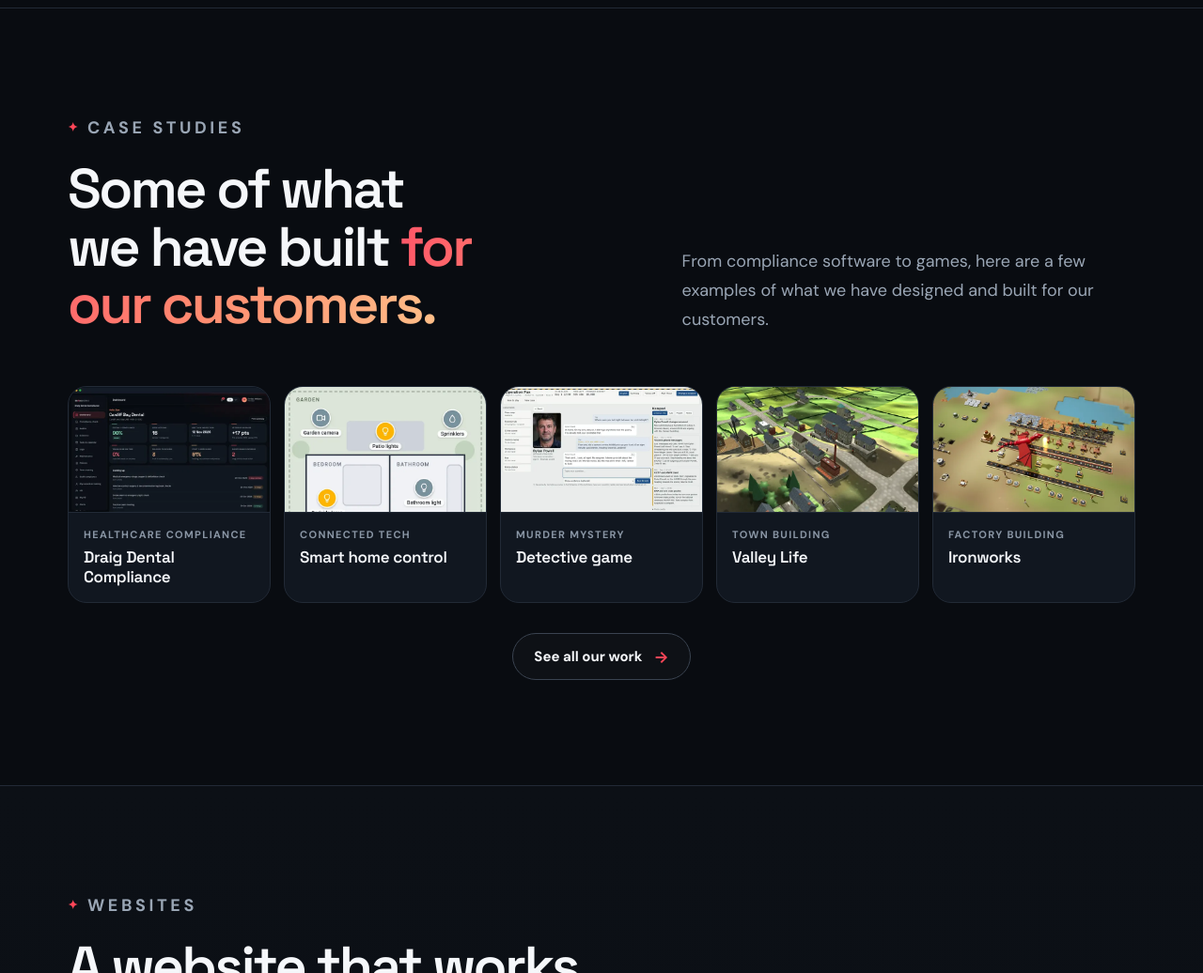
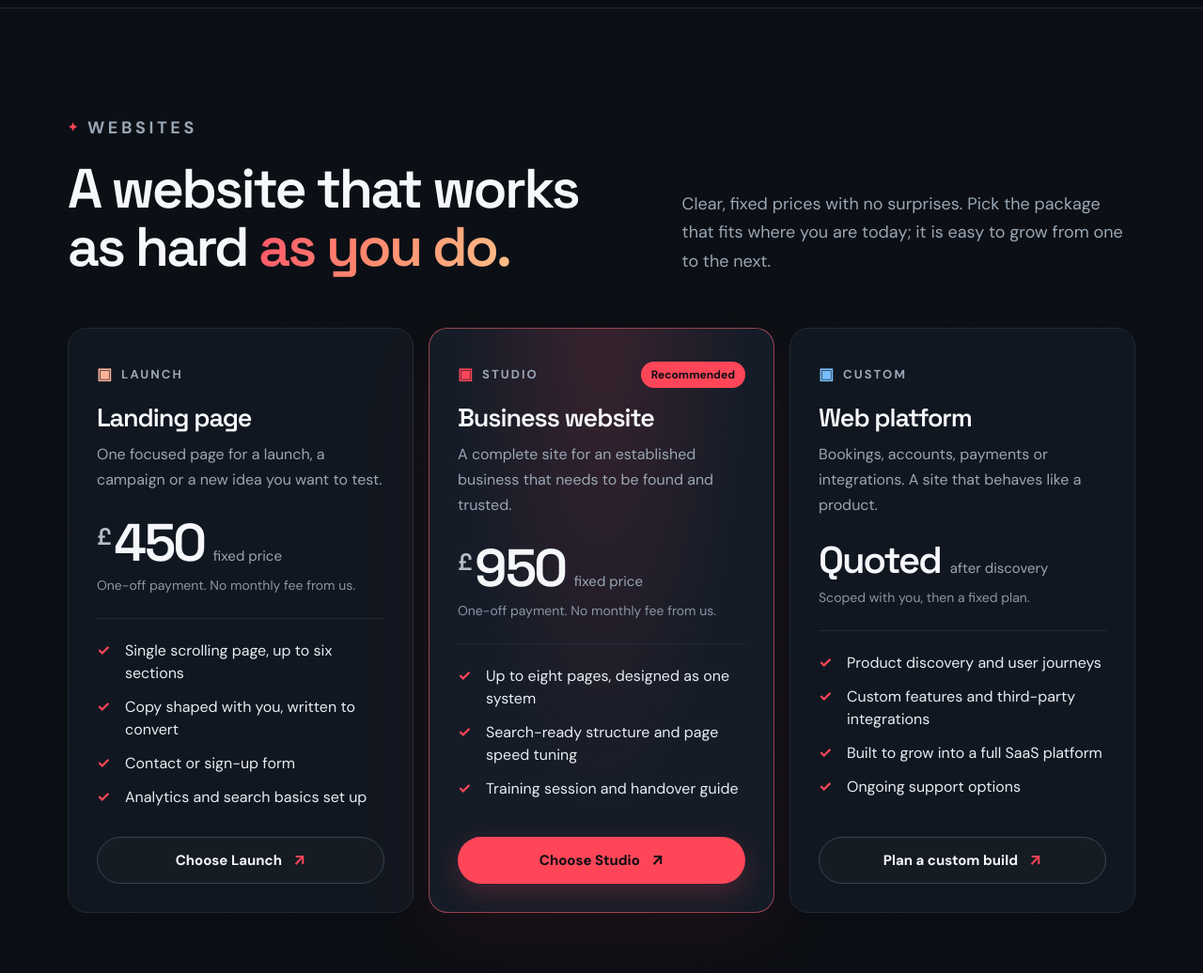
Before and after one commit to JonAnd123/Draigworks, a plain HTML site: page index.html in a window 1280 px wide. Shown: the part 3120-4156 px from the top of the page at 94% size. Drawn offline with Linux system fonts and the light colour scheme.

Commit message:
remove cases from front page

```diff
--- a/index.html
+++ b/index.html
@@ -1036,26 +1036,6 @@ footer{border-top:1px solid var(--line);padding-block:64px 40px;background:var(-
     </div>
   </section>
 
-  <section class="block cases" id="work" aria-labelledby="work-h">
-    <div class="wrap">
-      <div class="sec-head">
-        <div>
-          <p class="eyebrow"><span class="spark" aria-hidden="true">✦</span>Case studies</p>
-          <h2 id="work-h">Some of what we have built <span class="grad">for our customers.</span></h2>
-        </div>
-        <p>From compliance software to games, here are a few examples of what we have designed and built for our customers.</p>
-      </div>
-      <div class="work-teaser">
-          <a class="wt" href="work/#dental"><img src="/images/thumbs/dental.webp" width="640" height="400" loading="lazy" decoding="async" alt=""><span class="wt-body"><small>Healthcare compliance</small><b>Draig Dental Compliance</b></span></a>
-          <a class="wt" href="work/#smart-home"><img src="/images/thumbs/smart.webp" width="640" height="400" loading="lazy" decoding="async" alt=""><span class="wt-body"><small>Connected tech</small><b>Smart home control</b></span></a>
-          <a class="wt" href="work/#detective"><img src="/images/thumbs/detective.webp" width="640" height="400" loading="lazy" decoding="async" alt=""><span class="wt-body"><small>Murder mystery</small><b>Detective game</b></span></a>
-          <a class="wt" href="work/#valley-life"><img src="/images/thumbs/valley.webp" width="640" height="400" loading="lazy" decoding="async" alt=""><span class="wt-body"><small>Town building</small><b>Valley Life</b></span></a>
-          <a class="wt" href="work/#ironworks"><img src="/images/thumbs/ironworks.webp" width="640" height="400" loading="lazy" decoding="async" alt=""><span class="wt-body"><small>Factory building</small><b>Ironworks</b></span></a>
-      </div>
-      <div class="wt-cta"><a class="btn btn-outline" href="work/">See all our work <span class="arr" aria-hidden="true">→</span></a></div>
-    </div>
-  </section>
-
   <section class="block websites" id="websites" aria-labelledby="web-h">
     <div class="wrap">
       <div class="sec-head">
```
